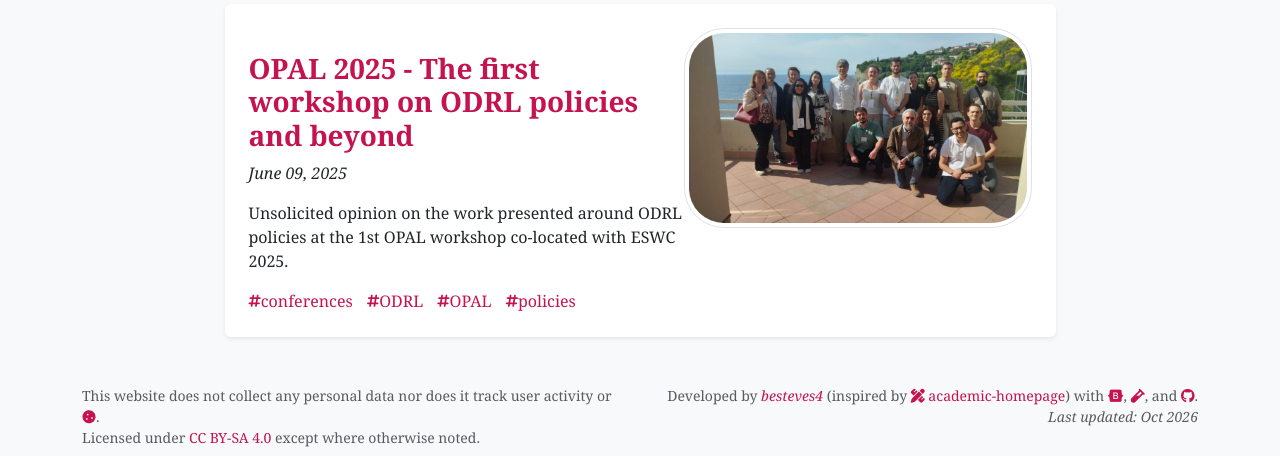
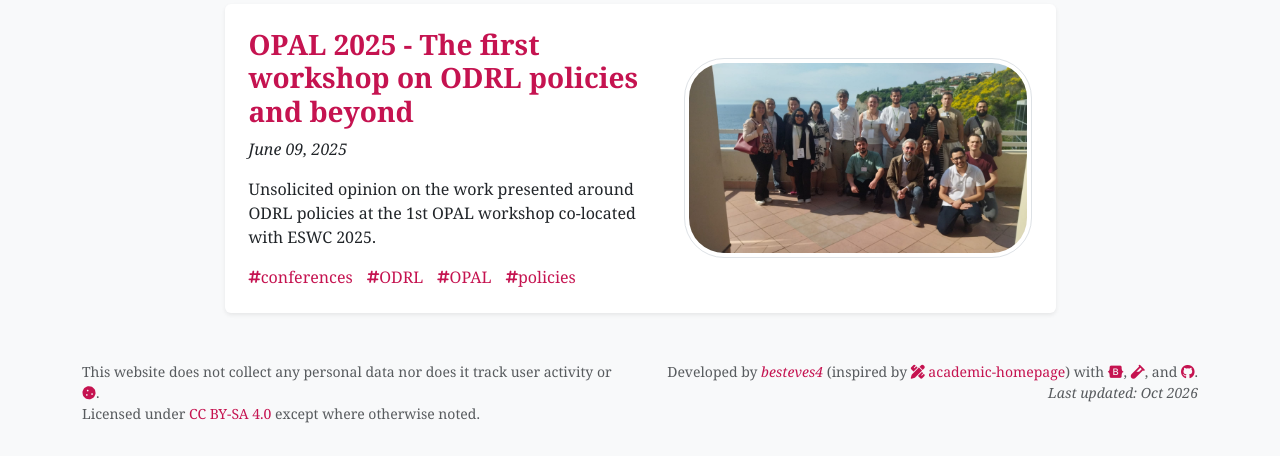
Before and after one commit to besteves4/besteves4.github.io, a Jekyll site: the page built from blog.html, in a window 1280 px wide and 1282 px high. Shown: the part 826-1282 px from the top of the window. Built offline with Jekyll 4.4.1, drawn with Linux system fonts in a browser that asks for light colours; nearby versions of some CDN libraries; a style sheet for code colours, icons or effects is not loaded.

Commit message:
center post cards content in blog page

```diff
--- a/assets/css/global.css
+++ b/assets/css/global.css
@@ -337,10 +337,12 @@ a:hover {
     margin-top:2rem;
 }
 
-.img-blog{
+.img-blog {
     height: 200px;
+    width: auto;
+    max-width: 100%;
     border-radius: 40px;
-    float: right;
+    margin-bottom: 0;
 }
 
 .publication-image {
--- a/blog.html
+++ b/blog.html
@@ -28,11 +28,9 @@ permalink: /blog/
     <div class="col-9">
         <div class="card border-0 shadow-sm bg-white">
             <div class="card-body p-4">
-                <div class="row">
-                    <div class="col">
+                <div class="row align-items-center flex-row-reverse">
                     {% if post.image %}
-                        <!-- When the screen is wider than md, float the portrait on the right -->
-                        <div class="figure float-right ml-4 mb-4 d-none d-md-block">
+                    <div class="col-auto d-none d-md-block">
                         <img
                             src="{{ post.image | relative_url }}"
                             class="figure-img img-fluid img-thumbnail img-blog"
@@ -40,11 +38,15 @@ permalink: /blog/
                             data-placement="top">
                     </div>
                     {% endif %}
+
+                    <div class="col">
                         <h3><a href="{{ post.url }}">{{ post.title }}</a></h3>
                         <p><i>{{ post.date | date: "%B %d, %Y" }}</i></p>
                         <p>{{ post.excerpt }}</p>
+
                         {% for tag in post.tags %}
-                       <a href="{{site.baseurl}}/archive.html#{{tag | slugize}}" style="padding-right: 10px;">
+                        <a href="{{site.baseurl}}/archive.html#{{tag | slugize}}"
+                           style="padding-right: 10px;">
                             <i class="fa-solid fa-hashtag fa-sm"></i>{{ tag }}
                         </a>
                         {% endfor %}
```
Lines whose indentation alone changed are shown as unchanged.
